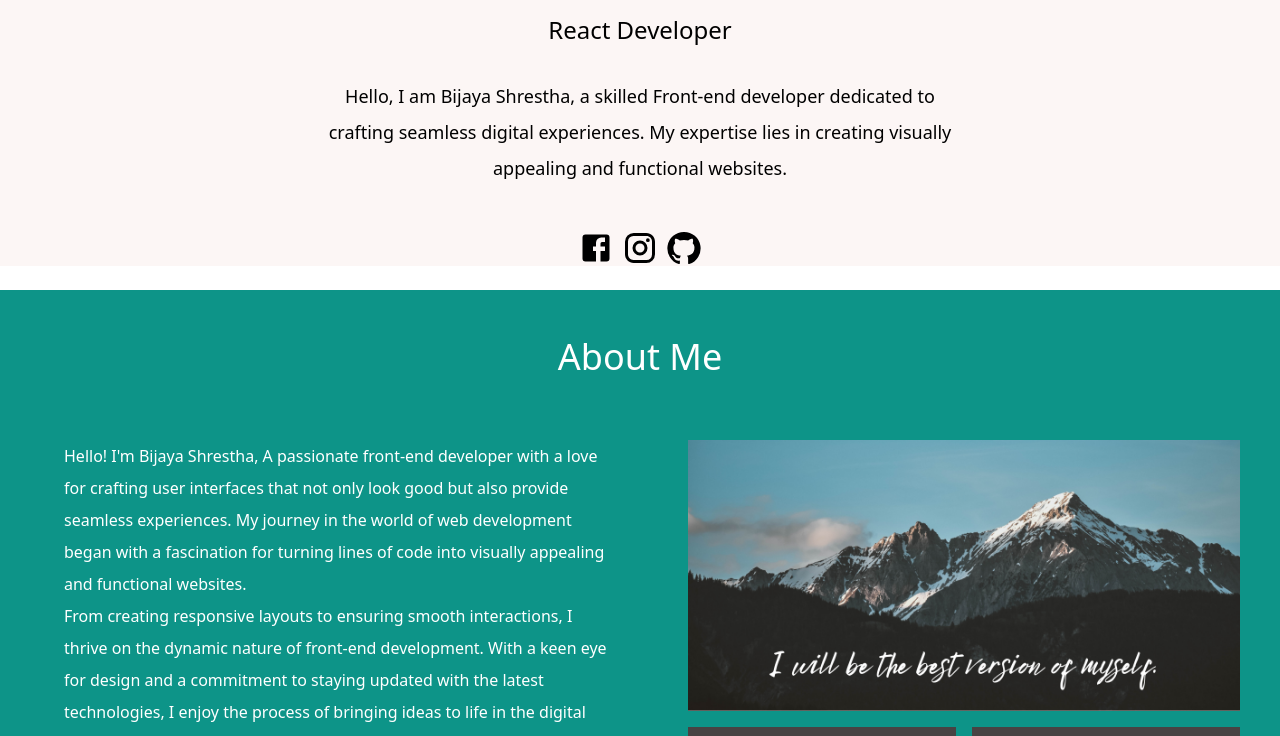
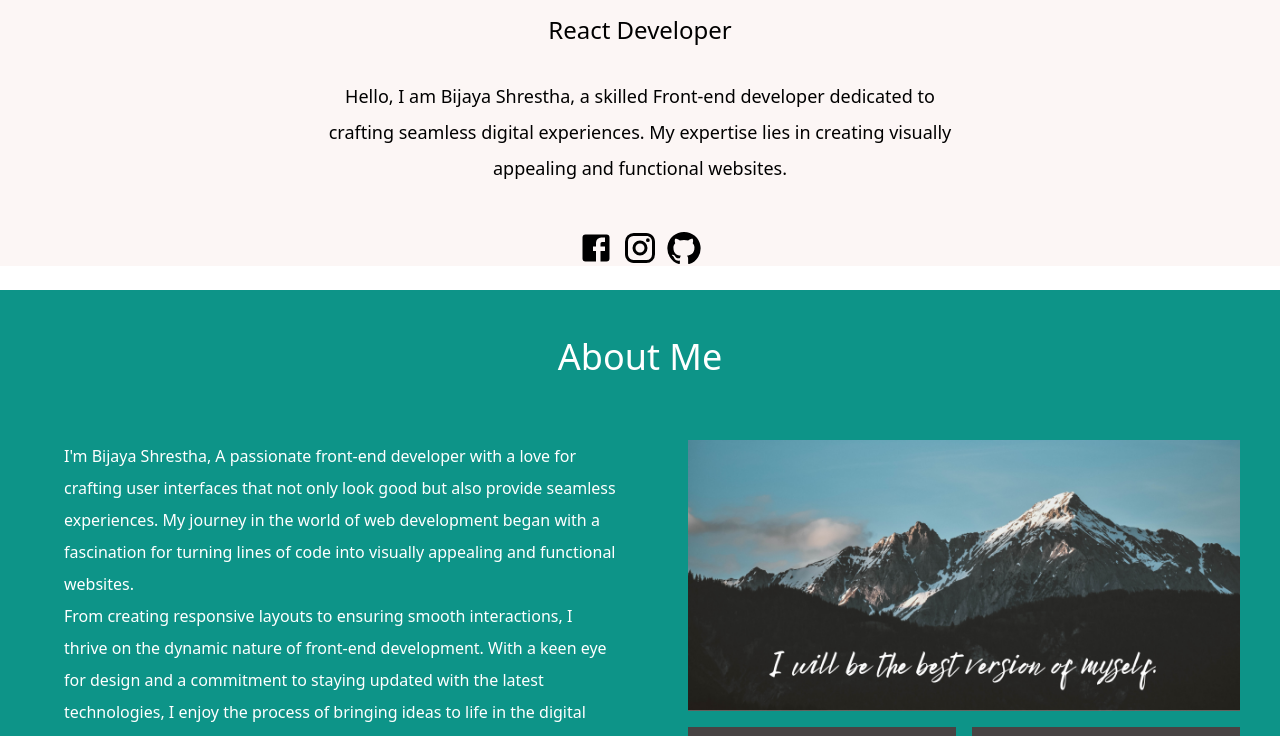
Before and after one commit to beezustha/my-portfolio, a React (Vite) app: page / in a window 1280 px wide. Shown: the part 388-1124 px from the top of the page. Built offline with nearby package versions, Linux system fonts and the light colour scheme; a web font is replaced by a local one.

Commit message:
about me updates

```diff
--- a/src/pages/About.jsx
+++ b/src/pages/About.jsx
@@ -17,10 +17,10 @@ const About = () => {
           <div className="w-full md:w-1/2 text-[16px] lg:w-[1/2] p-4 lg:pl-16">
             <div className="font-para description text-center sm:text-center md:text-left leading-loose">
               <p>
-                Hello! I'm Bijaya Shrestha, A passionate front-end developer
-                with a love for crafting user interfaces that not only look good
-                but also provide seamless experiences. My journey in the world
-                of web development began with a fascination for turning lines of
+                I'm Bijaya Shrestha, A passionate front-end developer with a
+                love for crafting user interfaces that not only look good but
+                also provide seamless experiences. My journey in the world of
+                web development began with a fascination for turning lines of
                 code into visually appealing and functional websites.
               </p>
 
```
